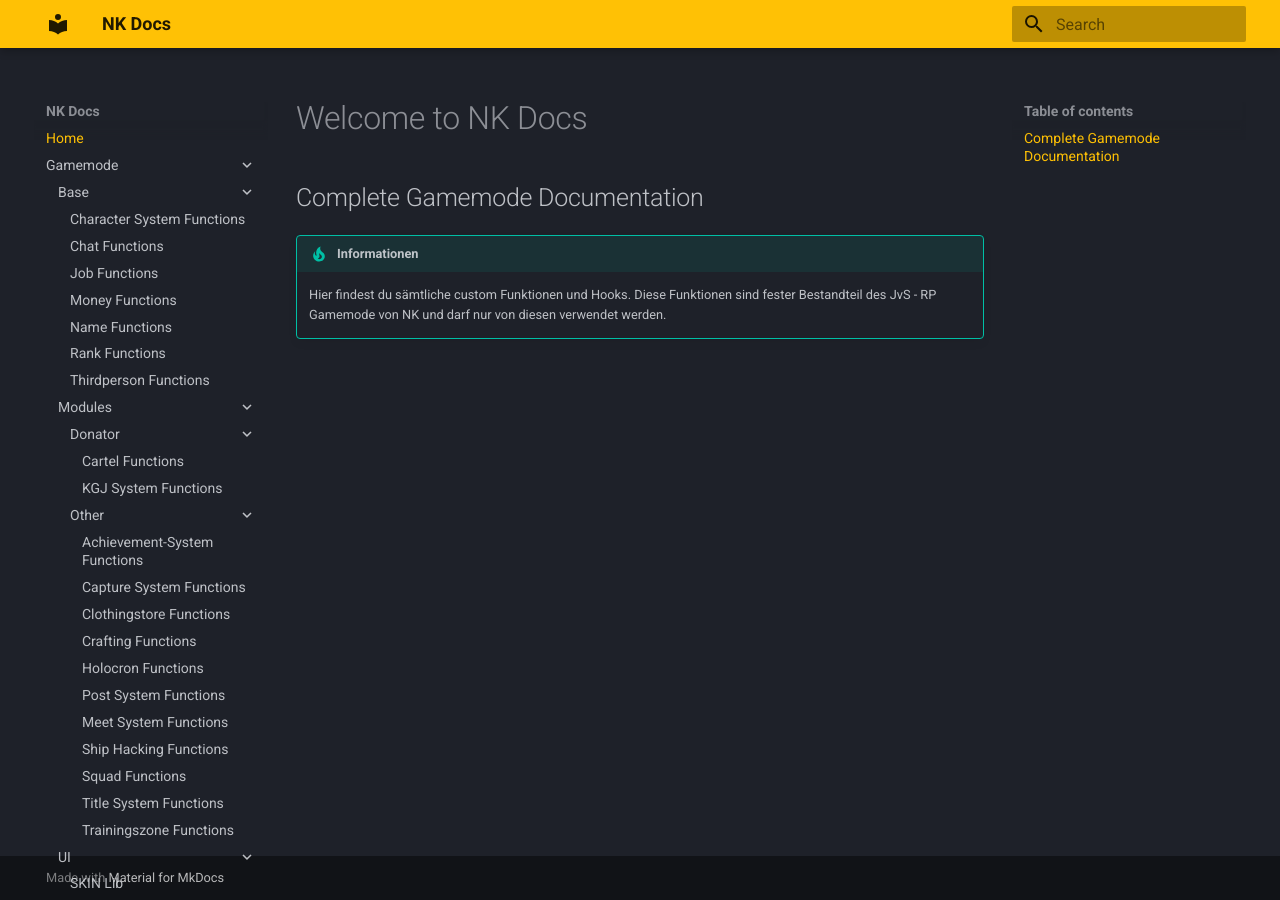
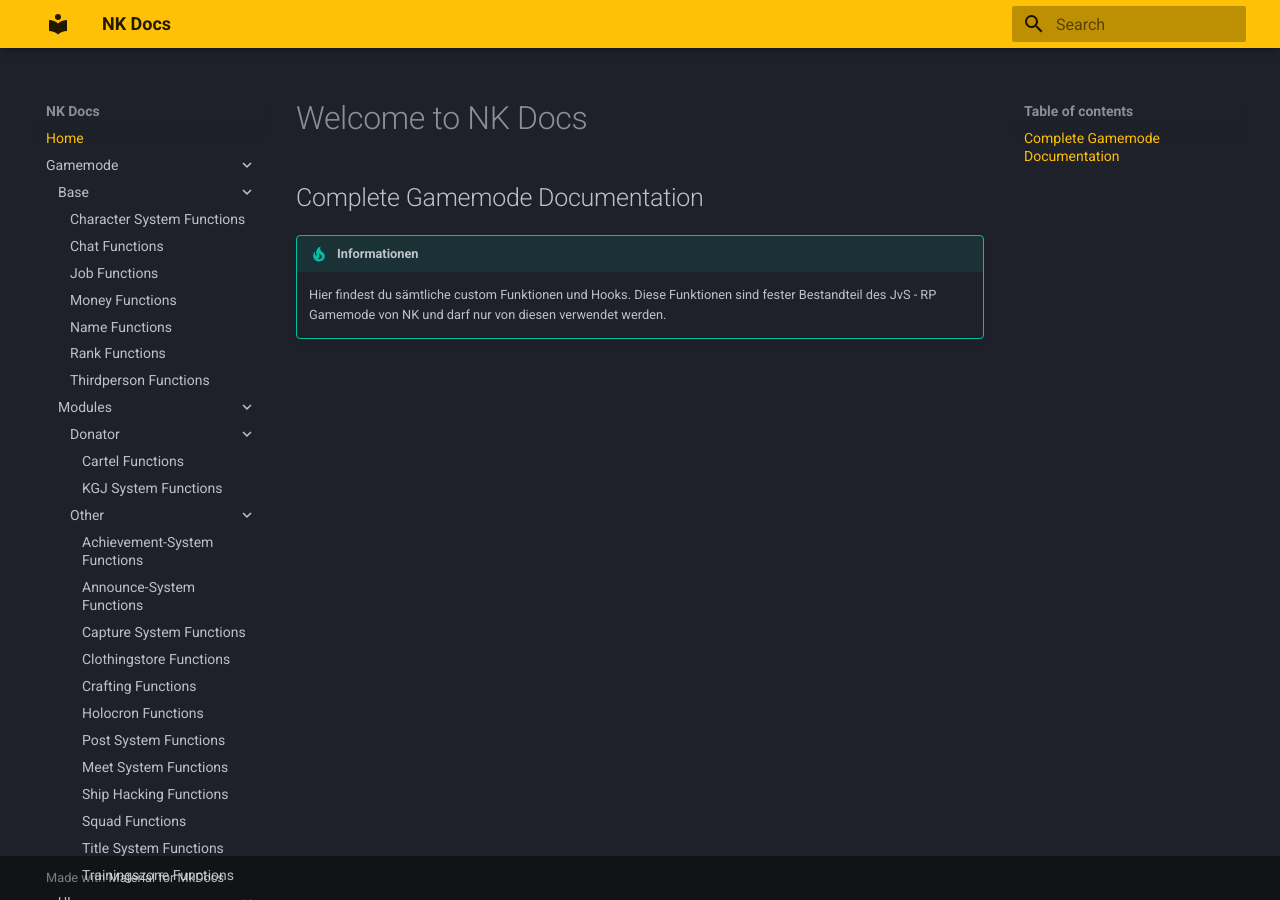
Before and after one commit to xCraith/nkdocs, an MkDocs documentation site: the page built from docs/index.md, in a window 1280 px wide. Built offline with MkDocs 1.6.1 and Material for MkDocs 9.7.7, drawn with Linux system fonts in a browser that asks for light colours; part of the change alters nothing that is shown.

```diff
--- a/mkdocs.yml
+++ b/mkdocs.yml
@@ -18,6 +18,7 @@ nav:
         - "kgjsys.md"
       - "Other":
         - "achievements.md"
+        - "announces.md"
         - "capture.md"
         - "clothingstore.md"
         - "crafting.md"
```
